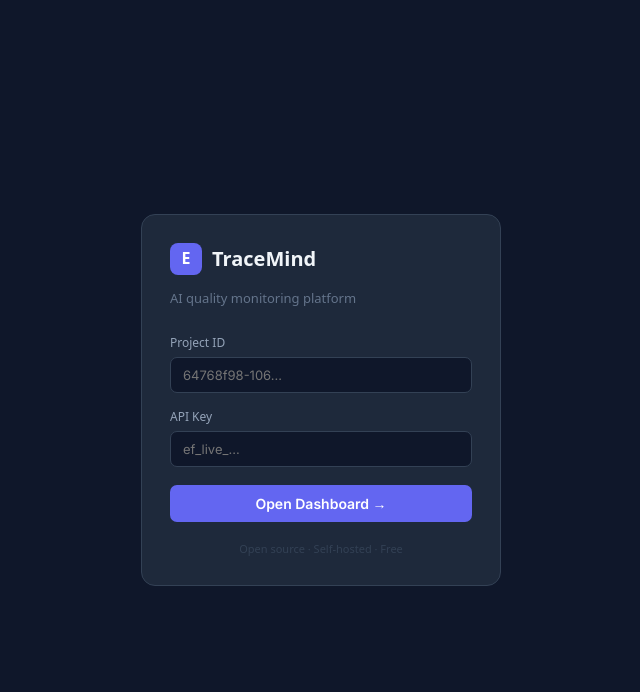
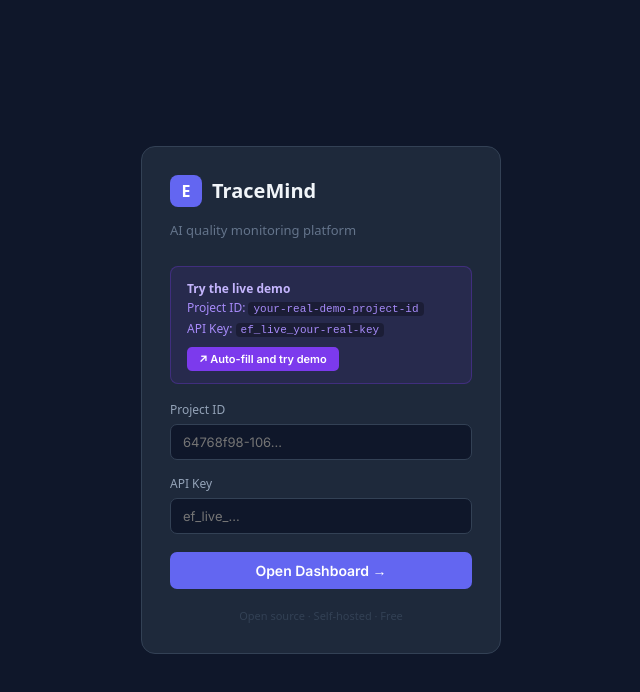
Before and after one commit to Aayush-engineer/TraceMind, a React (Vite) app in the folder frontend/: page / in a window 1280 px wide. Shown: the top 692 px of the page, without its empty margins (319-959 px from the left). Built offline with nearby package versions, Linux system fonts and the light colour scheme; no server answers.

Commit message:
update README.md

```diff
--- a/frontend/src/App.tsx
+++ b/frontend/src/App.tsx
@@ -59,6 +59,44 @@ function Login({ onLogin }: { onLogin: (pid: string, key: string) => void }) {
         <p style={{ color: "#64748b", fontSize: "13px", marginBottom: "1.75rem" }}>
           AI quality monitoring platform
         </p>
+        {/* Demo banner — add this above your login form inputs */}
+        <div style={{
+          background: "rgba(124,58,237,0.1)",
+          border: "1px solid rgba(124,58,237,0.3)",
+          borderRadius: "8px",
+          padding: "12px 16px",
+          marginBottom: "16px",
+          fontSize: "12px",
+          color: "#a78bfa",
+          lineHeight: 1.6,
+        }}>
+          <strong style={{ color: "#c4b5fd" }}>Try the live demo</strong><br/>
+          Project ID: <code style={{
+            background: "rgba(0,0,0,0.3)", padding: "1px 5px",
+            borderRadius: "4px", fontFamily: "monospace", fontSize: "11px"
+          }}>your-real-demo-project-id</code><br/>
+          API Key: <code style={{
+            background: "rgba(0,0,0,0.3)", padding: "1px 5px",
+            borderRadius: "4px", fontFamily: "monospace", fontSize: "11px"
+          }}>ef_live_your-real-key</code>
+          <button
+            onClick={() => {
+              // Auto-fill the form fields
+              const idInput  = document.querySelector('input[placeholder*="Project"]') as HTMLInputElement
+              const keyInput = document.querySelector('input[placeholder*="API"]')     as HTMLInputElement
+              if (idInput)  idInput.value  = "213d5c46-61f"
+              if (keyInput) keyInput.value = "213d5c46-61f"
+            }}
+            style={{
+              display: "block", marginTop: "8px",
+              padding: "5px 12px", background: "#7c3aed",
+              color: "white", border: "none", borderRadius: "5px",
+              fontSize: "11px", cursor: "pointer", fontWeight: 600,
+            }}
+          >
+            ↗ Auto-fill and try demo
+          </button>
+        </div>
         <form onSubmit={handleSubmit}>
           {[
             { label: "Project ID", value: projectId, set: setProjectId,
```
Also changed, not shown: 2 other files (tests, documents, lock files or other folders).
